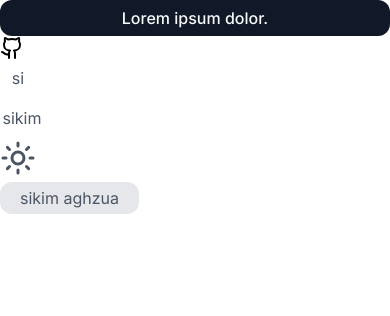
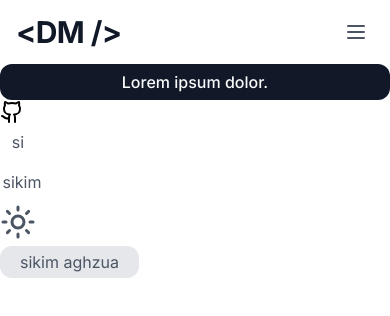
Before and after one commit to danialmomenpour/portfolio, a Next.js app: page / in a window 390 px wide. Shown: the top 316 px of the page. Built offline with nearby package versions, Linux system fonts and the light colour scheme.

Commit message:
create mobile header

```diff
--- a/src/app/globals.css
+++ b/src/app/globals.css
@@ -65,6 +65,13 @@ body {
   --font-weight-medium: 500;
   --font-weight-regular: 400;
 
+  /* Breakpoints */
+
+  --breakpoint-mobile: 47.99rem;      /* 768px */
+  --breakpoint-tablet-min: 48rem;     /* 1024px */
+  --breakpoint-tablet-max: 63.99rem;     /* 1024px */
+  --breakpoint-desktop: 64rem;    /* 768px */
+
 }
 
 /* custom shadows */
--- a/src/app/layout.tsx
+++ b/src/app/layout.tsx
@@ -2,6 +2,9 @@ import React from "react";
 import type {Metadata} from "next";
 import {Inter} from "next/font/google";
 import "./globals.css";
+import Icon from "@/components/Icon";
+import icons from "@/lib/icons/icons";
+import Button from "@/components/Button/Button";
 
 const inter = Inter({
     subsets: ["latin"],
@@ -24,7 +27,24 @@ export default function RootLayout({
         <body
             className={`${inter.variable} antialiased`}
         >
-          {children}
+
+        <div className={"w-full h-16 p-4 flex items-center justify-between bg-light-0 dark:bg-dark-0 tablet-min:hidden"}>
+            <span className={"text-3xl font-bold leading-9 text-light-900 dark:text-dark-900 tracking-2"}>
+                {"<DM />"}
+            </span>
+
+            <Button
+                size={"md"}
+                type={"secondary"}
+            >
+                <Icon
+                    icon={icons.menu}
+                    className={"size-6 text-gray-600 dark:text-dark-600"}
+                />
+            </Button>
+        </div>
+
+        {children}
         </body>
         </html>
     );
--- a/src/components/Button/Button.tsx
+++ b/src/components/Button/Button.tsx
@@ -13,6 +13,8 @@ const Button = ({
 ) => {
 
     const typeStyle = {
+        base: 'bg-transparent',
+
         primary: 'bg-light-900 dark:bg-dark-900 text-light-50 dark:text-dark-50 hover:bg-light-700 dark:hover:bg-dark-700 active:bg-light-800 dark:active:bg-dark-800 font-medium text-md leading-24',
 
         secondary: 'bg-transparent text-light-600 dark:text-dark-600 hover:bg-light-100 dark:hover:bg-dark-100 hover:text-light-700 dark:hover:text-dark-600 active:bg-light-200 active:text-light-600 dark:active:bg-dark-200 dark:active:text-dark-600'
--- a/src/components/Button/type.ts
+++ b/src/components/Button/type.ts
@@ -1,6 +1,6 @@
 import {  ReactNode } from "react";
 
-export type ButtonVariant = "primary" | "secondary"
+export type ButtonVariant = "primary" | "secondary" | "base";
 export type ButtonSize = "md" | "lg" | "base";
 
 export interface ButtonProps  {
```
